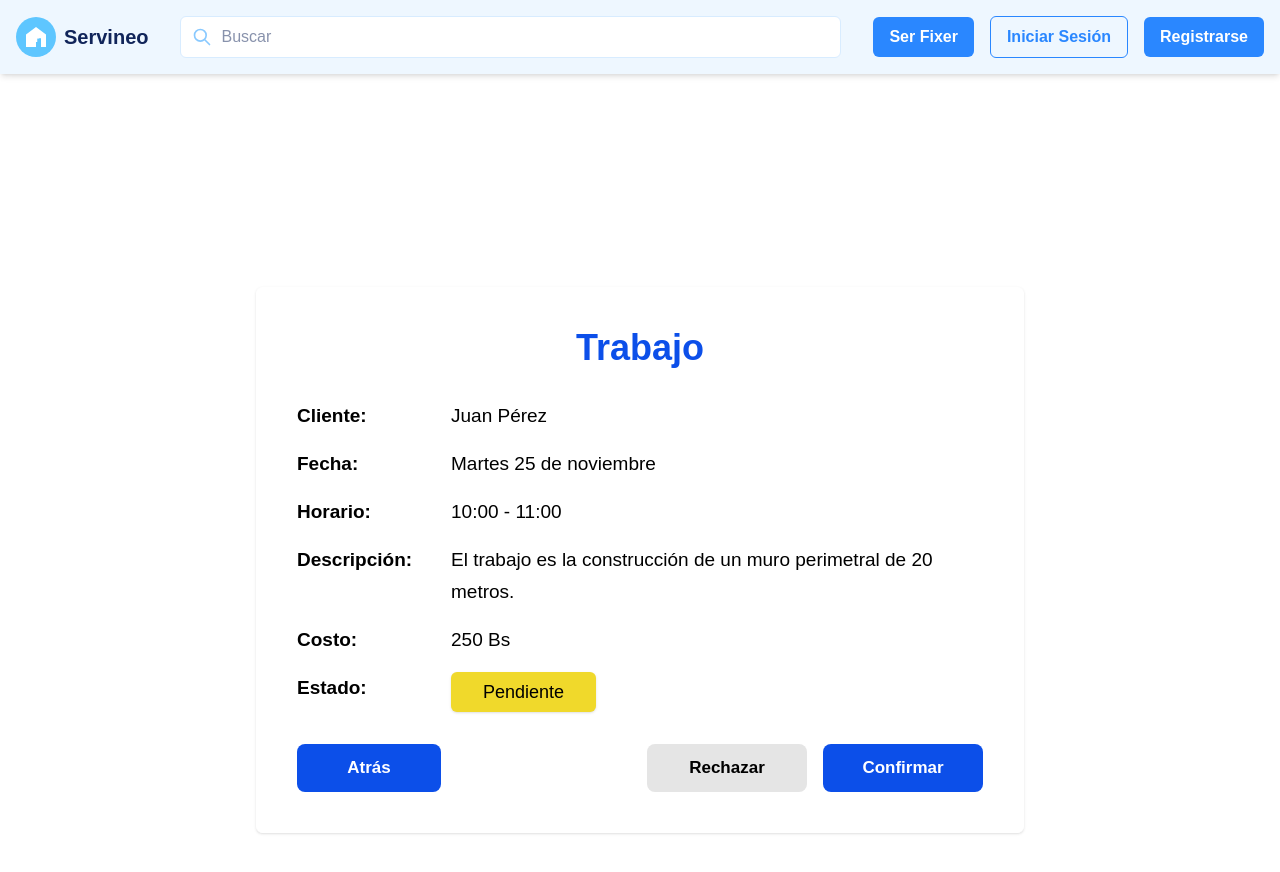
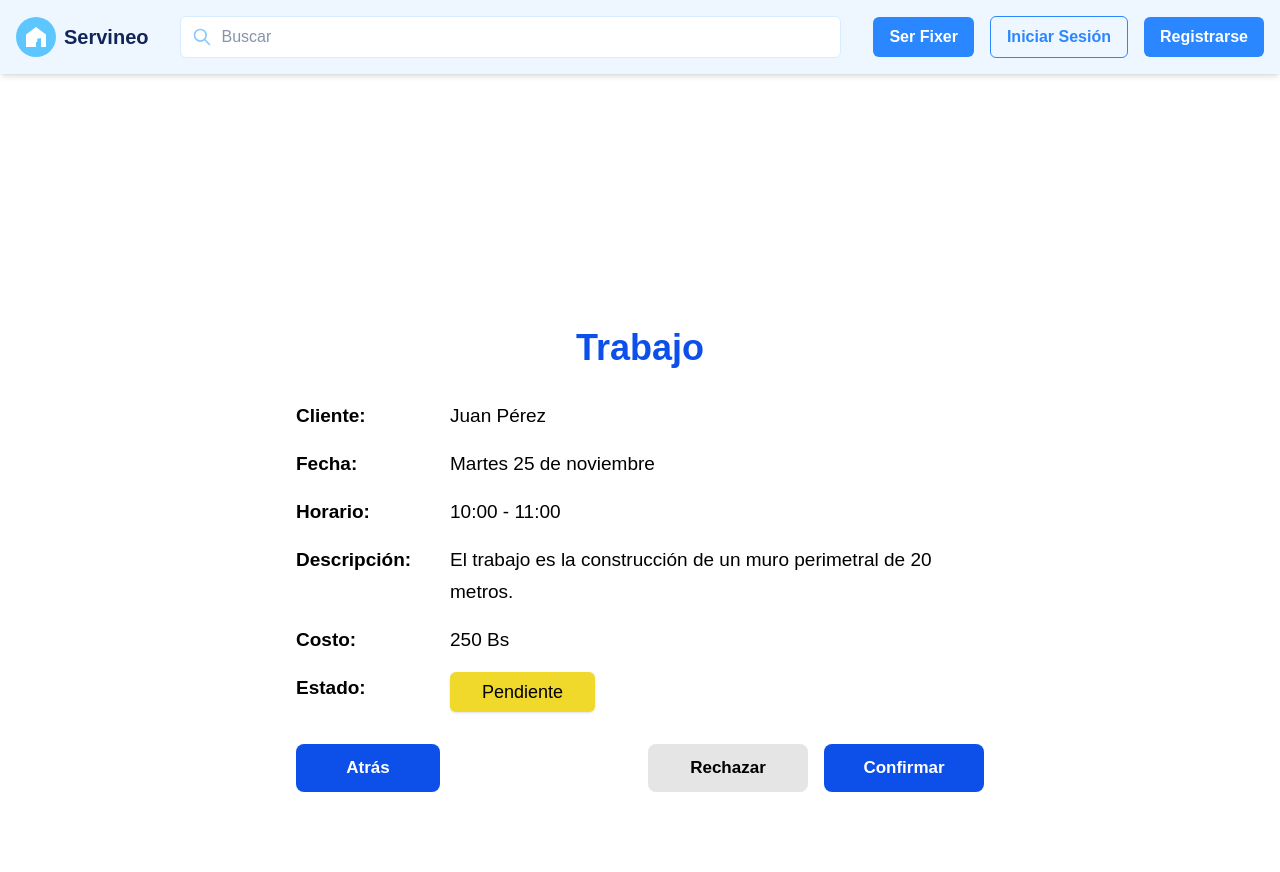
Before and after one commit to robertgt0/alquiler_front, a Next.js app: page /epic_aceptar-rechazar-trabajo-proveedor in a window 1280 px wide. Shown: the top 872 px of the page. Built offline with nearby package versions, Linux system fonts and the light colour scheme.

Commit message:
correccion en el codigo para la HU1 contorno

```diff
--- a/src/app/epic_aceptar-rechazar-trabajo-proveedor/ProveedorPage.client.tsx
+++ b/src/app/epic_aceptar-rechazar-trabajo-proveedor/ProveedorPage.client.tsx
@@ -13,18 +13,15 @@ function buildFromParams(sp: URLSearchParams): SolicitudDetalle | null {
   const id = sp.get('id');
   if (!id) return null;
 
-  // ✅ Aceptamos tanto "fecha" como "date" (corrección principal)
   const fechaISO = sp.get('fecha') || sp.get('date') || '2025-11-25';
 
   return {
     id,
     cliente: sp.get('cliente') || 'Juan Pérez',
-    fechaISO, // 🔹 Ahora toma correctamente el valor de la URL
+    fechaISO,
     horaInicio: sp.get('inicio') || '10:00',
     horaFin: sp.get('fin') || '11:00',
-    descripcion:
-      sp.get('descripcion') ||
-      'El trabajo es la construcción de un muro perimetral de 20 metros.',
+    descripcion: sp.get('descripcion') || 'El trabajo es la construcción de un muro perimetral de 20 metros.',
     costo: Number(sp.get('costo') || 250),
     estado: parseEstado(sp.get('estado')),
   };
@@ -40,8 +37,7 @@ export default function ProveedorPageClient() {
     fechaISO: '2025-11-25',
     horaInicio: '10:00',
     horaFin: '11:00',
-    descripcion:
-      'El trabajo es la construcción de un muro perimetral de 20 metros.',
+    descripcion: 'El trabajo es la construcción de un muro perimetral de 20 metros.',
     costo: 250,
     estado: 'Pendiente',
   };
@@ -50,7 +46,7 @@ export default function ProveedorPageClient() {
     <div
       className="
         min-h-screen w-full flex items-center justify-center bg-white
-        px-3 sm:px-4 md:px-6 py-6 sm:py-10
+        px-4 sm:px-6 md:px-8 py-8 sm:py-12
       "
     >
       <DetalleSolicitudTrabajo data={data ?? fallback} />
--- a/src/app/epic_aceptar-rechazar-trabajo-proveedor/modules/DetalleSolicitudTrabajo.tsx
+++ b/src/app/epic_aceptar-rechazar-trabajo-proveedor/modules/DetalleSolicitudTrabajo.tsx
@@ -9,8 +9,11 @@ import { useGestionSolicitud } from "../hooks/useGestionSolicitud";
 function formatearFecha(fechaISO: string): string {
   const partes = fechaISO.split("-");
   const fecha = new Date(Number(partes[0]), Number(partes[1]) - 1, Number(partes[2]));
-  const dias = ["Domingo","Lunes","Martes","Miércoles","Jueves","Viernes","Sábado"];
-  const meses = ["enero","febrero","marzo","abril","mayo","junio","julio","agosto","septiembre","octubre","noviembre","diciembre"];
+  const dias = ["Domingo", "Lunes", "Martes", "Miércoles", "Jueves", "Viernes", "Sábado"];
+  const meses = [
+    "enero", "febrero", "marzo", "abril", "mayo", "junio",
+    "julio", "agosto", "septiembre", "octubre", "noviembre", "diciembre"
+  ];
   return `${dias[fecha.getDay()]} ${fecha.getDate()} de ${meses[fecha.getMonth()]}`;
 }
 
@@ -18,7 +21,7 @@ export default function DetalleSolicitudTrabajo({ data }: { data: SolicitudDetal
   const { loading, mensaje, setMensaje, confirmarTrabajo, rechazarTrabajo } = useGestionSolicitud();
   const botonesHabilitados = useMemo(() => data.estado === "Pendiente" && !loading, [data.estado, loading]);
 
-  // Medir tiempo de carga
+  // Métrica de carga
   useEffect(() => {
     const t0 = performance.now();
     const id = requestAnimationFrame(() => {
@@ -51,7 +54,13 @@ export default function DetalleSolicitudTrabajo({ data }: { data: SolicitudDetal
   const volver = () => window.history.back();
 
   return (
-    <div className="w-full max-w-3xl mx-auto border border-white rounded-md p-6 sm:p-10 bg-white shadow-sm">
+    <div
+      className="
+        w-full max-w-3xl mx-auto
+        bg-white border-none shadow-none rounded-none
+        p-6 sm:p-8 md:p-10
+      "
+    >
       {/* 🔹 Título */}
       <h1 className="text-[#0C4FE9] Poppins text-3xl sm:text-4xl font-bold text-center mb-6 sm:mb-8">
         Trabajo
@@ -61,7 +70,7 @@ export default function DetalleSolicitudTrabajo({ data }: { data: SolicitudDetal
       <div className="text-[17px] sm:text-[19px] leading-8 Poppins">
         <div className="grid grid-cols-1 sm:grid-cols-[130px_1fr] gap-y-3 sm:gap-y-4 gap-x-4 sm:gap-x-6">
           <span className="font-bold">Cliente:</span>
-          <span className="font-normal break-words">{data.cliente}</span>
+          <span className="font-normal wrap-break-word">{data.cliente}</span>
 
           <span className="font-bold">Fecha:</span>
           <span className="font-normal">{formatearFecha(data.fechaISO)}</span>
@@ -70,7 +79,7 @@ export default function DetalleSolicitudTrabajo({ data }: { data: SolicitudDetal
           <span className="font-normal">{data.horaInicio} - {data.horaFin}</span>
 
           <span className="font-bold">Descripción:</span>
-          <span className="font-normal break-words">{data.descripcion}</span>
+          <span className="font-normal wrap-break-word">{data.descripcion}</span>
 
           <span className="font-bold">Costo:</span>
           <span className="font-normal">{data.costo} Bs</span>
```
